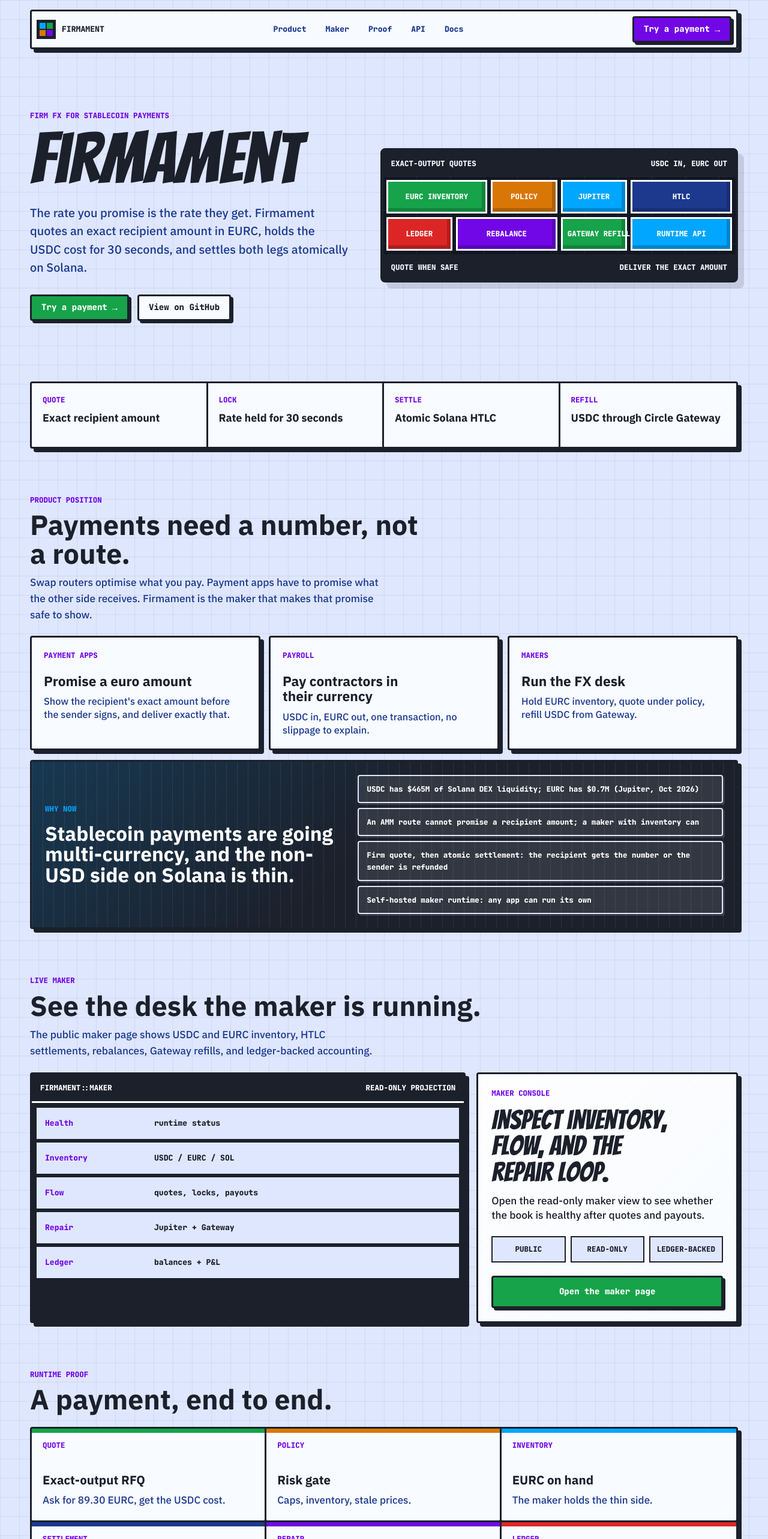
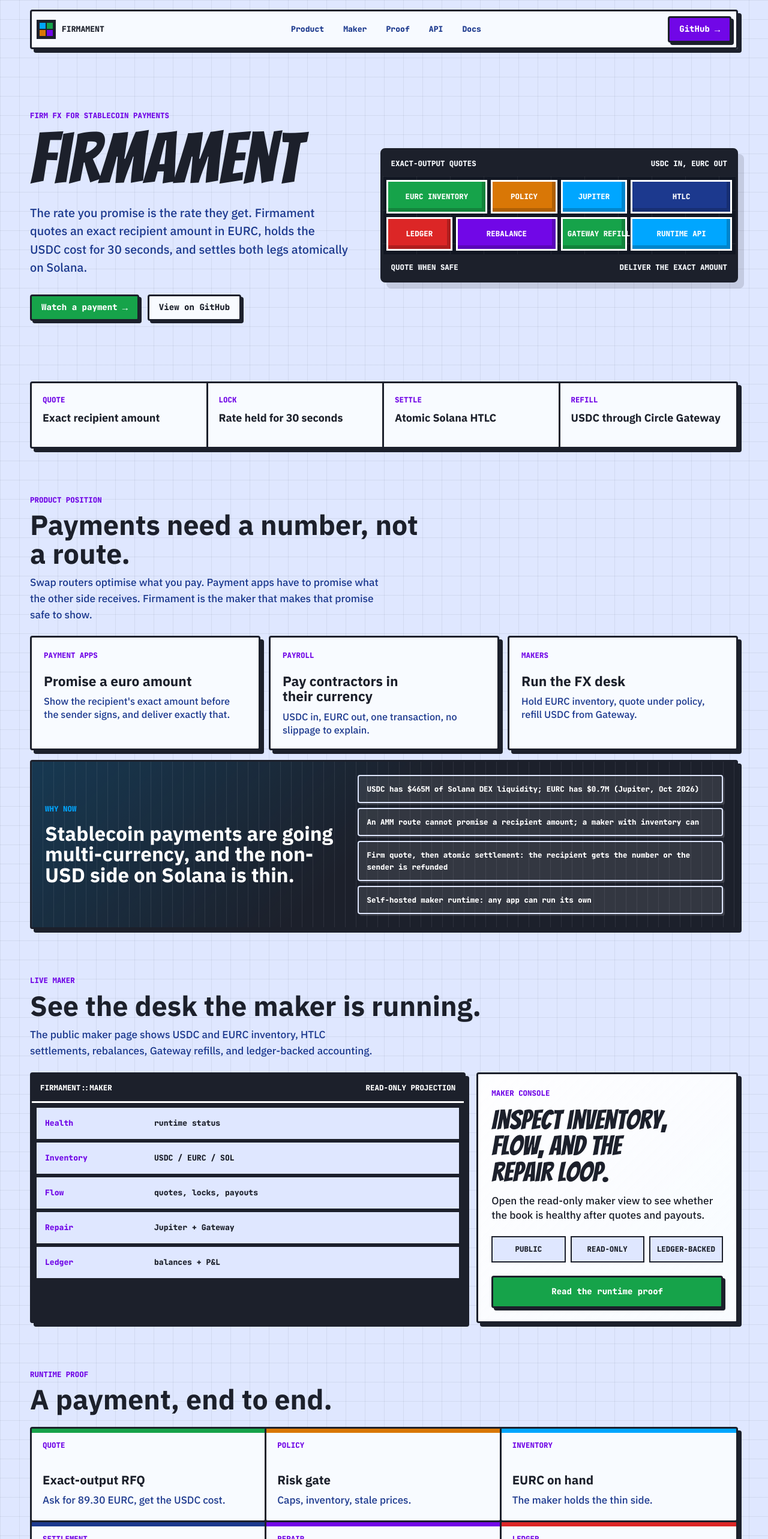
Before and after one commit to azeemshaik025/firmament, a Next.js app in the folder landing/: page / in a window 1280 px wide. Shown: the top 2566 px of the page at 60% size. Built offline with nearby package versions, Linux system fonts and the light colour scheme; no server answers.

Commit message:
Point the landing at the repo and proof doc instead of a hosted app

```diff
--- a/landing/src/app/page.tsx
+++ b/landing/src/app/page.tsx
@@ -1,8 +1,8 @@
 import { DemoSequence } from "@/components/demo-sequence";
 
 const repoHref = "https://github.com/azeemshaik025/firmament";
-const appHref = process.env.NEXT_PUBLIC_APP_URL ?? "/app";
-const makerHref = `${appHref}/runtime`;
+const demoHref = process.env.NEXT_PUBLIC_DEMO_URL ?? "#proof";
+const makerHref = `${repoHref}/blob/main/docs/runtime-proof.mdx`;
 const docsHref = "/docs";
 
 const proofPoints = [
@@ -118,8 +118,13 @@
           <a href="#api">API</a>
           <a href={docsHref}>Docs</a>
         </nav>
-        <a className="nav-action" href={appHref}>
-          <span>Try a payment</span>
+        <a
+          className="nav-action"
+          href={repoHref}
+          target="_blank"
+          rel="noreferrer"
+        >
+          <span>GitHub</span>
           <span className="button-arrow" aria-hidden="true">
             {"→"}
           </span>
@@ -142,8 +147,8 @@
             settles both legs atomically on Solana.
           </p>
           <div className="hero-actions">
-            <a className="button button-primary" href={appHref}>
-              <span>Try a payment</span>
+            <a className="button button-primary" href={demoHref}>
+              <span>Watch a payment</span>
               <span className="button-arrow" aria-hidden="true">
                 {"→"}
               </span>
@@ -264,8 +269,13 @@
               <span>Read-only</span>
               <span>Ledger-backed</span>
             </div>
-            <a className="button button-primary runtime-button" href={makerHref}>
-              Open the maker page
+            <a
+              className="button button-primary runtime-button"
+              href={makerHref}
+              target="_blank"
+              rel="noreferrer"
+            >
+              Read the runtime proof
             </a>
           </div>
         </div>
@@ -347,7 +357,9 @@
                 {"→"}
               </span>
             </a>
-            <a href={makerHref}>Maker</a>
+            <a href={makerHref} target="_blank" rel="noreferrer">
+              Runtime proof
+            </a>
             <a href={docsHref}>Docs</a>
           </div>
         </div>
```
